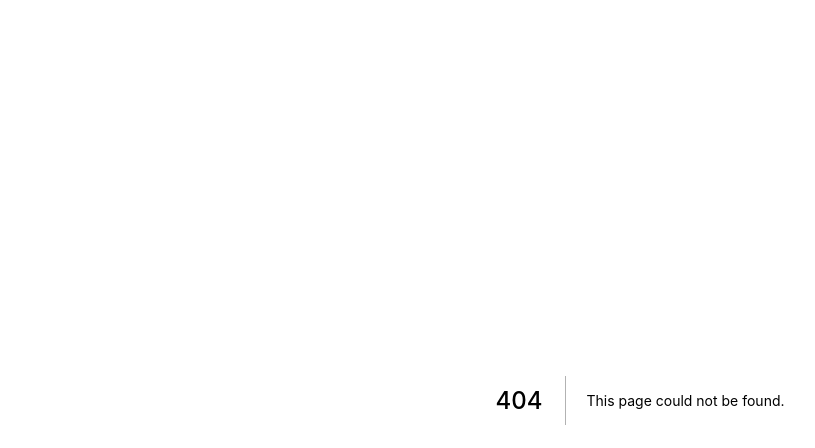
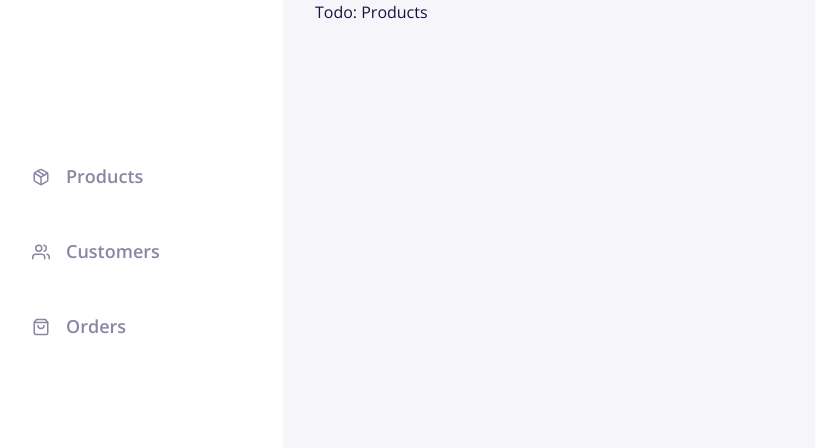
Before and after one commit to Jose-Caldas/jrc-app-store, a Next.js app: page /products in a window 1280 px wide. Before the commit this address had no page. Shown: the top 448 px of the page, without its empty margins (0-815 px from the left). Built offline with nearby package versions, Linux system fonts and the light colour scheme.

Commit message:
add: sidebar

```diff
--- a/package.json
+++ b/package.json
@@ -16,6 +16,7 @@
     "next": "10.2.0",
     "react": "17.0.2",
     "react-dom": "17.0.2",
+    "react-icons": "^4.2.0",
     "sass": "^1.32.13"
   },
   "devDependencies": {
--- /dev/null
+++ b/src/components/SideBar.tsx
@@ -0,0 +1,40 @@
+import { Box, Icon, Stack, Text, Flex, Link } from "@chakra-ui/react";
+import React from "react";
+import { FiPackage, FiUsers, FiShoppingBag } from "react-icons/fi";
+
+export function SideBar() {
+  return (
+    <Box
+      as="aside"
+      width="283px"
+      height="100vh"
+      bg="#FFFFFF"
+      mr="8"
+      pl="8"
+      fontSize="18px"
+      fontWeight="600"
+      color="#8886A5"
+    >
+      <Stack spacing="12" alignItems="flex-start" pt="163px">
+        <Flex alignItems="center">
+          <Icon as={FiPackage} />
+          <Link href="/products">
+            <Text ml="16px">Products</Text>
+          </Link>
+        </Flex>
+        <Flex alignItems="center">
+          <Icon as={FiUsers} />
+          <Link href="/customers">
+            <Text ml="16px">Customers</Text>
+          </Link>
+        </Flex>
+        <Flex alignItems="center">
+          <Icon as={FiShoppingBag} />
+          <Link href="/orders">
+            <Text ml="16px">Orders</Text>
+          </Link>
+        </Flex>
+      </Stack>
+    </Box>
+  );
+}
--- /dev/null
+++ b/src/pages/products.tsx
@@ -0,0 +1,13 @@
+import { Flex } from "@chakra-ui/layout";
+import { SideBar } from "../components/SideBar";
+
+export default function Products() {
+  return (
+    <Flex>
+      <SideBar />
+      <Flex>
+        <h1>Todo: Products</h1>
+      </Flex>
+    </Flex>
+  );
+}
--- a/src/styles/theme.ts
+++ b/src/styles/theme.ts
@@ -8,7 +8,7 @@ export const theme = extendTheme({
   styles: {
     global: {
       body: {
-        bg: "#ffffff",
+        bg: "#F6F6FA",
         color: "#131340",
       },
     },
```
Also changed, not shown: src/pages/customers.tsx (added, +13 -0 lines), src/pages/index.tsx (+8 -2 lines), src/pages/orders.tsx (added, +13 -0 lines), src/pages/registration.tsx (+9 -4 lines), 1 other file (tests, documents, lock files or other folders).
